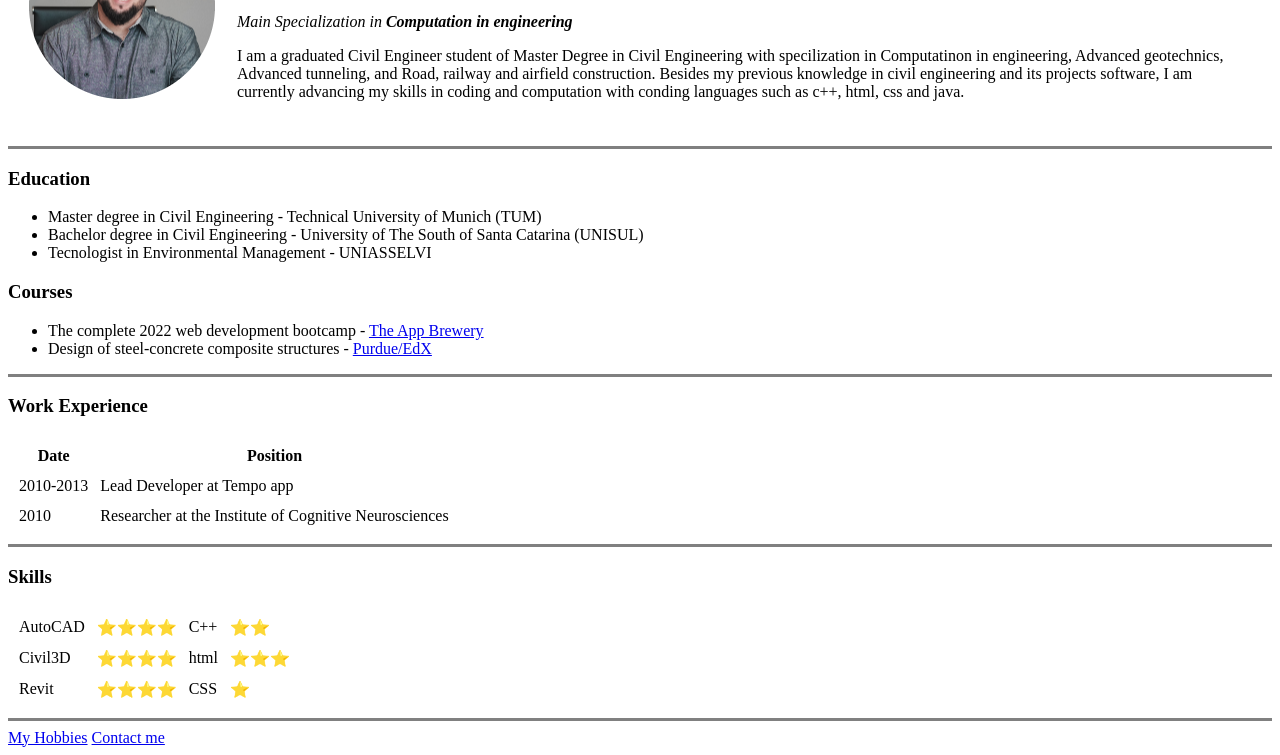
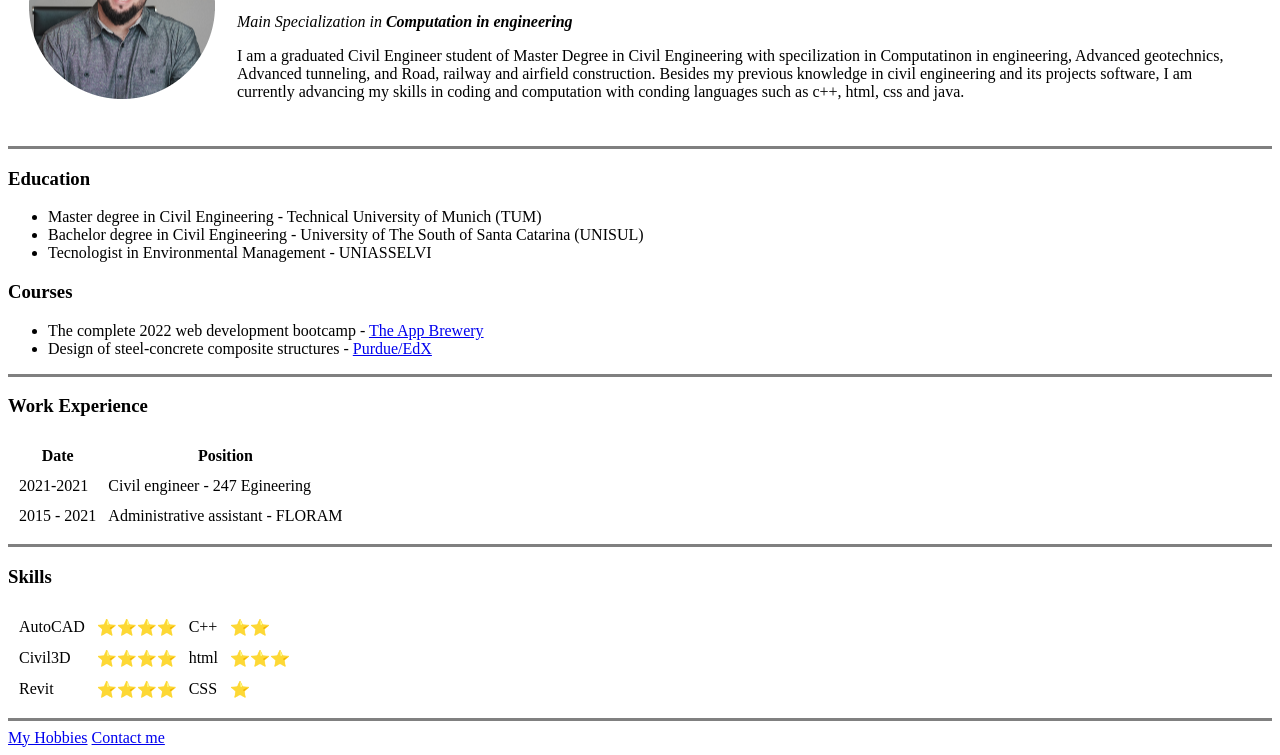
Before and after one commit to juliodematos/cv, a plain HTML site: page index.html in a window 1280 px wide. Shown: the part 130-885 px from the top of the page. Drawn offline with Linux system fonts and the light colour scheme.

Commit message:
Update index.html

```diff
--- a/index.html
+++ b/index.html
@@ -37,12 +37,12 @@
       </thead>
       <tbody>
         <tr>
-          <td>2010-2013</td>
-          <td>Lead Developer at Tempo app</td>
+          <td>2021-2021</td>
+          <td>Civil engineer - 247 Egineering</td>
         </tr>
         <tr>
-          <td>2010</td>
-          <td>Researcher at the Institute of Cognitive Neurosciences</td>
+          <td>2015 - 2021 </td>
+          <td>Administrative assistant - FLORAM</td>
         </tr>
       </tbody>
     </table>
```
